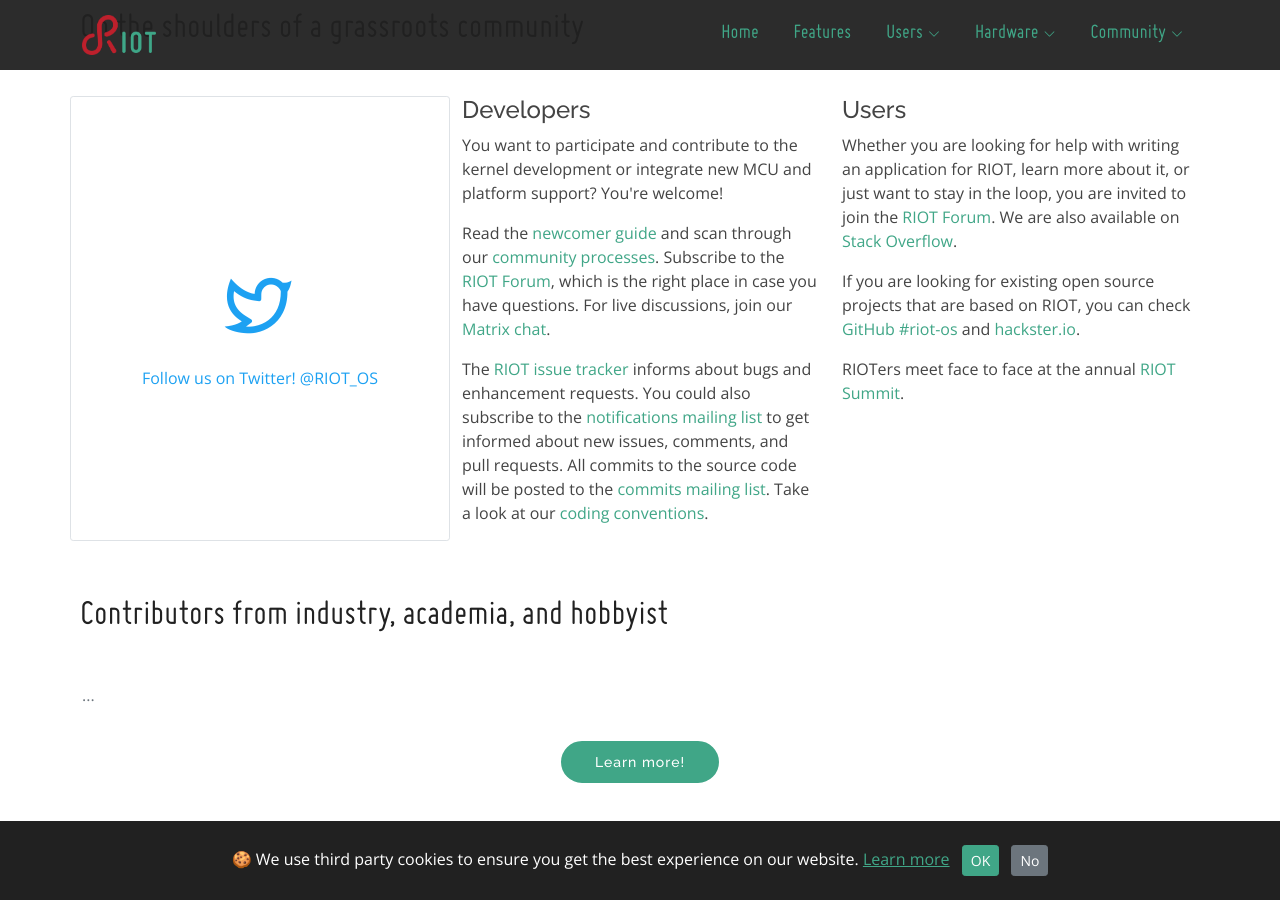
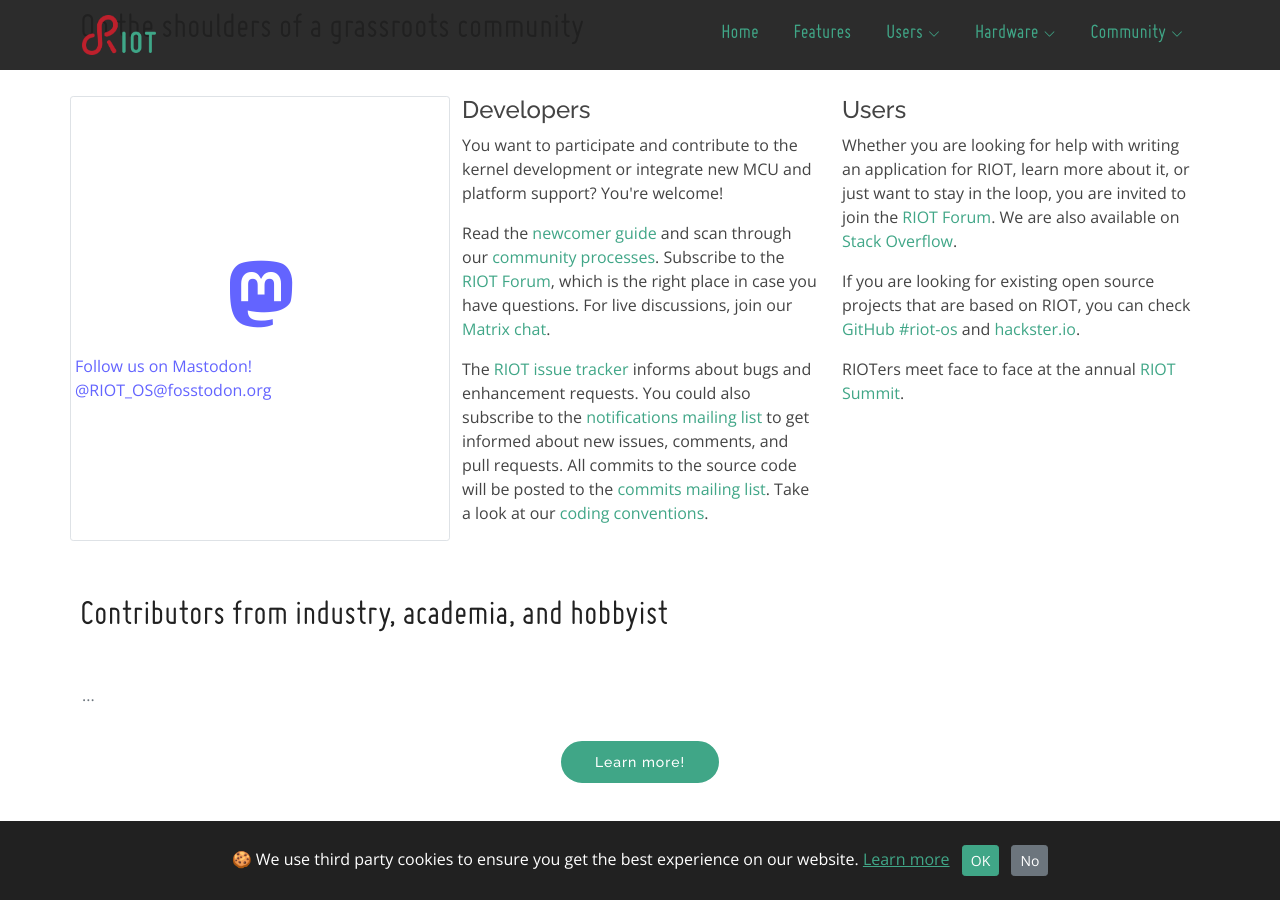
Before and after one commit to RIOT-OS/riot-os.org, a Jekyll site: the page built from index.html, in a window 1280 px wide and 900 px high, scrolled down 3153 px. Built offline with Jekyll 4.4.1, drawn with Linux system fonts in a browser that asks for light colours; some web fonts are replaced.

Commit message:
index.html: use mastodon timeline instead of twitter timeline

```diff
--- a/_sass/pages/index.scss
+++ b/_sass/pages/index.scss
@@ -817,10 +817,10 @@
 }
 
 ///
-// Twitter timeline
+// Mastodon timeline
 ///
-#twitter-timeline {
-  $twitter-blue: #1DA1F2;
+#mastodon-timeline {
+  $mastodon-purple: #6364FF;
 
   max-height: 450px;
   overflow: hidden;
@@ -833,13 +833,13 @@
   }
 
   .placeholder {
-    color: $twitter-blue;
+    color: $mastodon-purple;
     width: 100%;
     i {
       font-size: 5rem;
     }
     a {
-      color: $twitter-blue;
+      color: $mastodon-purple;
     }
   }
 }
--- a/assets/js/main.js
+++ b/assets/js/main.js
@@ -247,28 +247,25 @@
   });
 
   /**
-   * Create a new 'script' element which sources Twitter widgets script
+   * Create an 'iframe' element which shows the mastofeed
    */
-  function loadTwitterScript() {
-    let script = document.createElement('script');
-    let timeline = $("#twitter-timeline");
-    let cb = () => {
-      // When the script is loaded we bind to the widget rendering event to display it
-      twttr.events.bind("rendered", (event) => {
-          timeline.addClass("rendered");
-      });
-    }
+  function loadMastodonTimeline() {
+    let iframe = document.createElement('iframe');
+    let timeline = $("#mastodon-timeline");
 
-    script.src = "https://platform.twitter.com/widgets.js"
-    script.onload = cb;
-    document.head.append(script);
+    iframe.src = "https://www.riot-os.org/mastofeed/apiv2/feed?replies=false&boosts=false&theme=light&size=90.9";
+    iframe.title = "@RIOT_OS mastodon feed";
+    iframe.width = "100%";
+    iframe.height = "100%";
+    timeline.children('.placeholder').remove()
+    timeline.append(iframe);
   }
 
   /**
    * We need to wait until we know the user accepts using third party cookies
    */
   $(window).on("cookiesAccepted", () => {
-    loadTwitterScript();
+    loadMastodonTimeline();
   });
 
 })()
--- a/index.html
+++ b/index.html
@@ -368,14 +368,13 @@
         </div>
 
         <div class="row">
-          <div class="col-12 col-md-8 col-lg-4 offset-md-2 offset-lg-0 border border-1 rounded-1" id="twitter-timeline">
+          <div class="col-12 col-md-8 col-lg-4 offset-md-2 offset-lg-0 p-1 border border-1 rounded-1" id="mastodon-timeline">
             <div class="placeholder h-100">
               <div class="col d-flex flex-column justify-content-center align-items-center h-100">
-                <i class="ri-twitter-line text-center align-text-bottom"></i>
-                <a href="https://twitter.com/RIOT_OS?ref_src=twsrc%5Etfw" target="_blank">Follow us on Twitter! @RIOT_OS</a>
+                <i class="ri-mastodon-fill text-center align-text-bottom"></i>
+                <a href="https://fosstodon.org/@RIOT_OS" target="_blank">Follow us on Mastodon! @RIOT_OS@fosstodon.org</a>
               </div>
             </div>
-            <a class="twitter-timeline" data-lang="en" data-dnt="true" data-theme="light" href="https://twitter.com/RIOT_OS?ref_src=twsrc%5Etfw">@RIOT_OS</a>
           </div>
           <hr class="d-block d-lg-none mt-5">
           <div class="col-12 col-md-6 col-lg-4">
```
